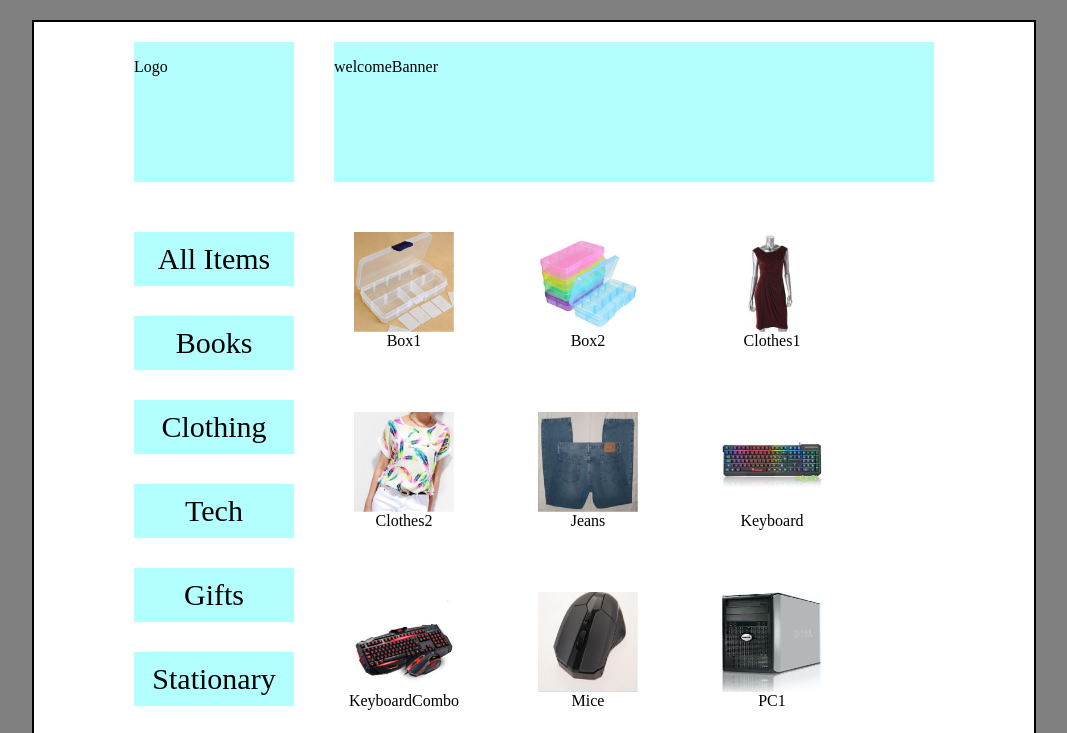
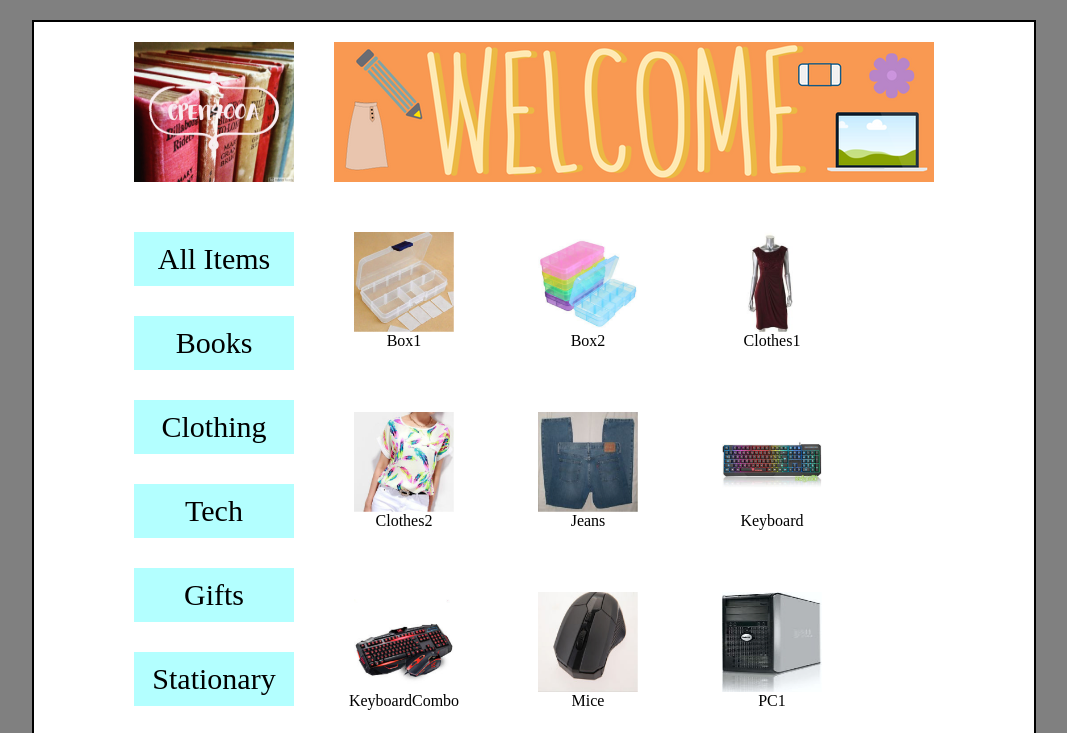
Before and after one commit to luvianwang/cpen400A, a plain HTML site: page index.html in a window 1280 px wide. Shown: the top 733 px of the page, without its empty margins (106-1173 px from the left). Drawn offline with nearby package versions, Linux system fonts and the light colour scheme.

Commit message:
finished

```diff
--- a/CSS/style.css
+++ b/CSS/style.css
@@ -26,7 +26,6 @@ body {
 #logo{
 	width:140px;
 	height: 140px;
-	background-color: #b3ffff;
 	float: left;
 	padding-right: 20px;
 }
--- a/index.html
+++ b/index.html
@@ -12,11 +12,13 @@
 
       <div id="header">
         <div id="logo">
-          <p>Logo</p>
+          <!-- <p>Logo</p> -->
+          <img id="logo" src="images/logo.jpg" style="height:140px;width:160px"></img>
         </div>
 
         <div id="welcomeBanner">
-          <p>welcomeBanner</P>
+          <!-- <p>welcomeBanner</P> -->
+          <img id="logo" src="images/welBanner.png" style="height:140px;width:600px"></img>
         </div>
       </div>
 
@@ -107,7 +109,7 @@
             <figcaption class="caption">Tent</figcaption>
           </li>
 
-</ul>
+        </ul>
         </div>
       </div>
 
```
Also changed, not shown: images/logo.PNG (deleted), images/logo.jpg (added), images/welBanner.png (added), images/welcome-banner.jpg (deleted).
